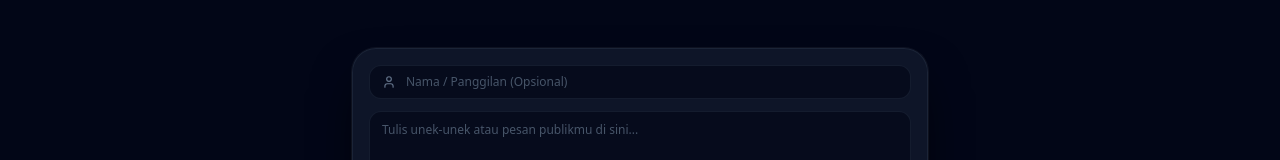
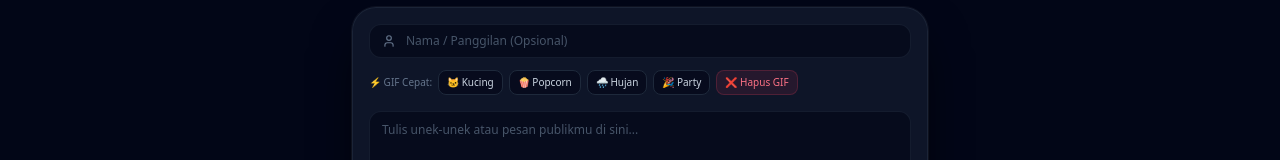
Before and after one commit to jon12567max/Drop-Cabinet, a plain HTML site: page index.html in a window 1280 px wide. Shown: the part 449-609 px from the top of the page. Drawn offline with nearby package versions, Linux system fonts and the light colour scheme; no server answers.

Commit message:
Update index.html

```diff
--- a/index.html
+++ b/index.html
@@ -60,6 +60,16 @@
                     class="w-full bg-transparent text-slate-200 placeholder-slate-600 text-xs focus:outline-none" />
             </div>
 
+            <!-- Tombol Preset GIF Cepat -->
+<div class="flex items-center gap-1.5 overflow-x-auto pb-1 text-[10px]">
+    <span class="text-slate-500 shrink-0 font-medium">⚡ GIF Cepat:</span>
+    <button type="button" onclick="setPresetGif('https://media.giphy.com/media/3oriO0OEd9QIDdllqo/giphy.gif')" class="px-2 py-1 rounded-lg bg-slate-950/60 text-slate-300 border border-slate-800 hover:border-sky-500/40 shrink-0 transition">🐱 Kucing</button>
+    <button type="button" onclick="setPresetGif('https://media.giphy.com/media/121Dnh0yOBNniE/giphy.gif')" class="px-2 py-1 rounded-lg bg-slate-950/60 text-slate-300 border border-slate-800 hover:border-sky-500/40 shrink-0 transition">🍿 Popcorn</button>
+    <button type="button" onclick="setPresetGif('https://media.giphy.com/media/3oEjI6SIIHBdRxXI40/giphy.gif')" class="px-2 py-1 rounded-lg bg-slate-950/60 text-slate-300 border border-slate-800 hover:border-sky-500/40 shrink-0 transition">🌧️ Hujan</button>
+    <button type="button" onclick="setPresetGif('https://media.giphy.com/media/l0HlRnAWXxn0MhOBK/giphy.gif')" class="px-2 py-1 rounded-lg bg-slate-950/60 text-slate-300 border border-slate-800 hover:border-sky-500/40 shrink-0 transition">🎉 Party</button>
+    <button type="button" onclick="setPresetGif('')" class="px-2 py-1 rounded-lg bg-rose-500/10 text-rose-400 border border-rose-500/20 hover:border-rose-500/40 shrink-0 transition">❌ Hapus GIF</button>
+</div>
+
             <!-- Input Isi Pesan -->
             <div class="px-3 py-2 rounded-xl bg-slate-950/60 border border-slate-800/60 focus-within:border-sky-500/50 transition">
                 <textarea id="postContent" rows="2" placeholder="Tulis unek-unek atau pesan publikmu di sini..."
```
